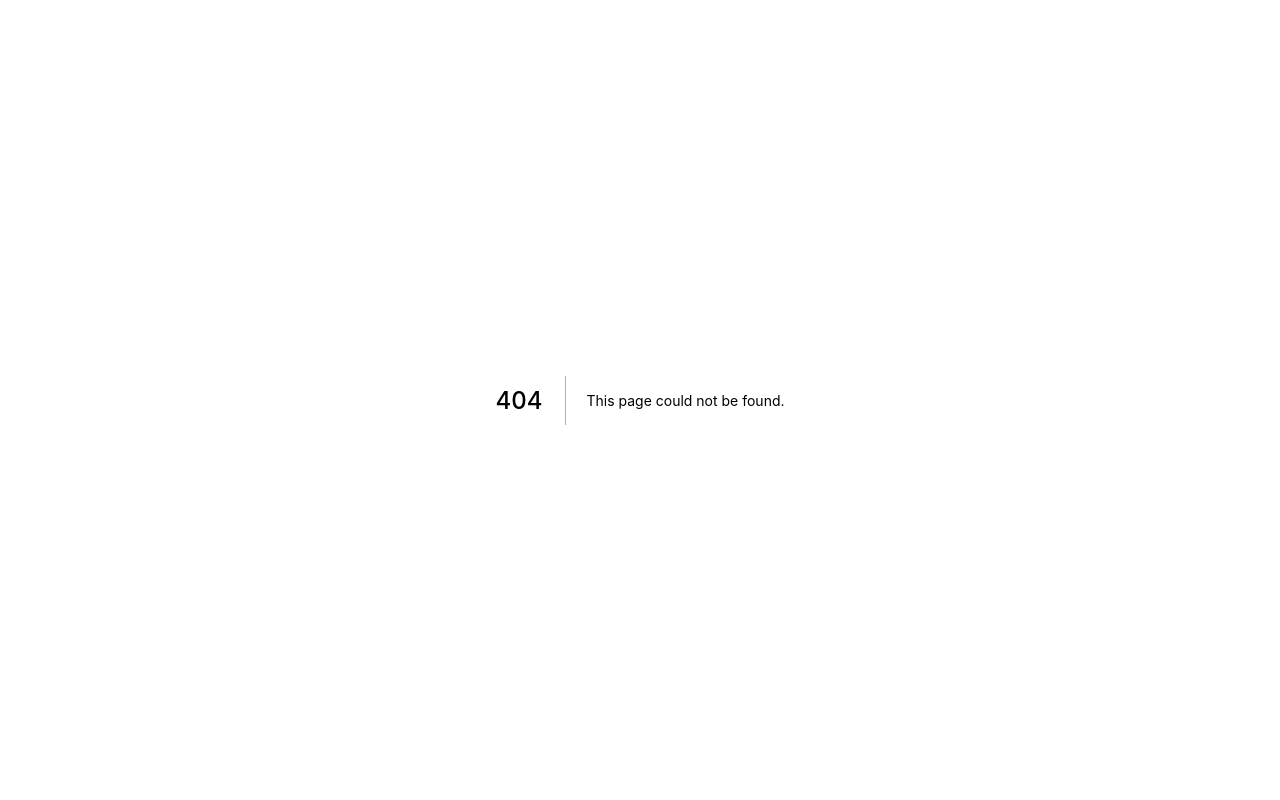
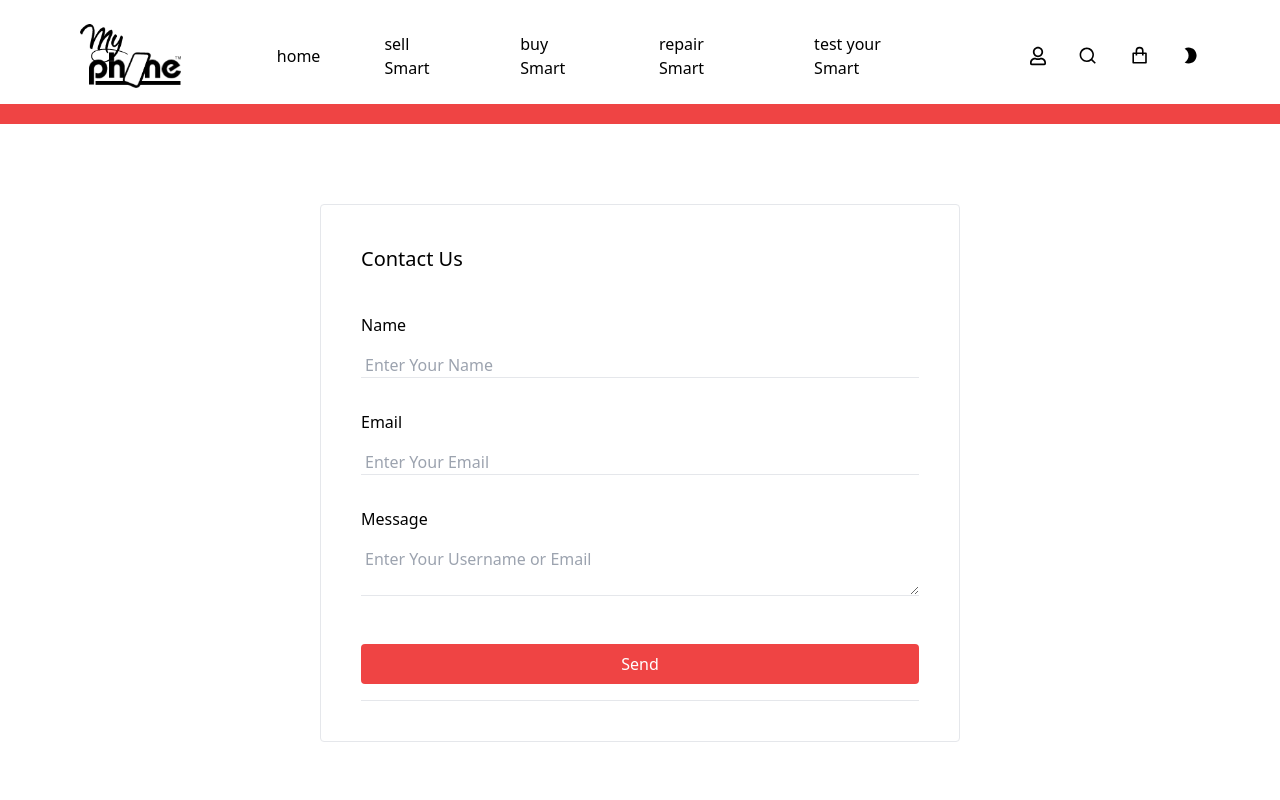
Before and after one commit to stevenFrozt/my-phone, a Next.js app: page /contact_us in a window 1280 px wide. Before the commit this address had no page. Shown: the top 800 px of the page. Built offline with nearby package versions, Linux system fonts and the light colour scheme.

Commit message:
contact us

```diff
--- /dev/null
+++ b/pages/contact_us.js
@@ -0,0 +1,46 @@
+import Link from "next/link"
+import React from "react"
+import Footer from "../components/Footer"
+import Navbar from "../components/Navbar"
+export default function contact_us() {
+  return (
+    <div className="dark:bg-gray-900">
+      <Navbar />
+      <main>
+        <div className="px-4 py-8 lg:border lg:w-[50%] lg:mx-auto lg:my-10 lg:rounded lg:p-10 pt-20 lg:mt-20">
+          <h1 className="font-medium lg:text-xl lg:mb-10">Contact Us</h1>
+          <form action="" className="">
+            <div className="my-8">
+              <label htmlFor="email">Name</label>
+              <input
+                type="text"
+                placeholder="Enter Your Name"
+                className="border-b block w-full my-4 px-1 outline-0"
+              />
+            </div>
+            <div className="my-8">
+              <label htmlFor="email">Email</label>
+              <input
+                type="text"
+                placeholder="Enter Your Email"
+                className="border-b block w-full my-4 px-1 outline-0"
+              />
+            </div>
+            <div className="my-8">
+              <label htmlFor="password">Message</label>
+             <textarea placeholder="Enter Your Username or Email"
+                className="border-b block w-full my-4 px-1 outline-0" >
+             </textarea>
+            </div>
+
+            <button className="bg-red-500 px-4 py-2 hover:bg-red-600 text-white w-full rounded my-4">
+              Send
+            </button>
+            <hr />
+          </form>
+        </div>
+      </main>
+      <Footer />
+    </div>
+  )
+}
```
